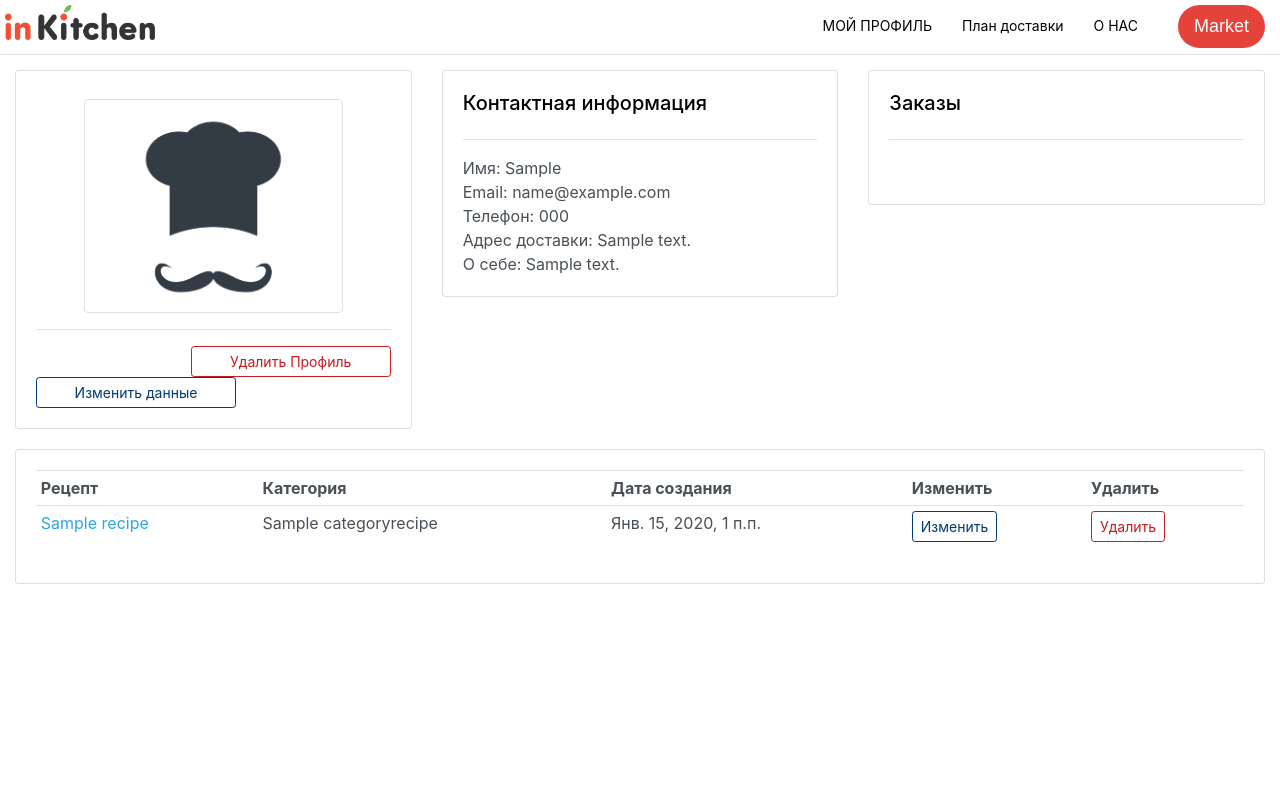
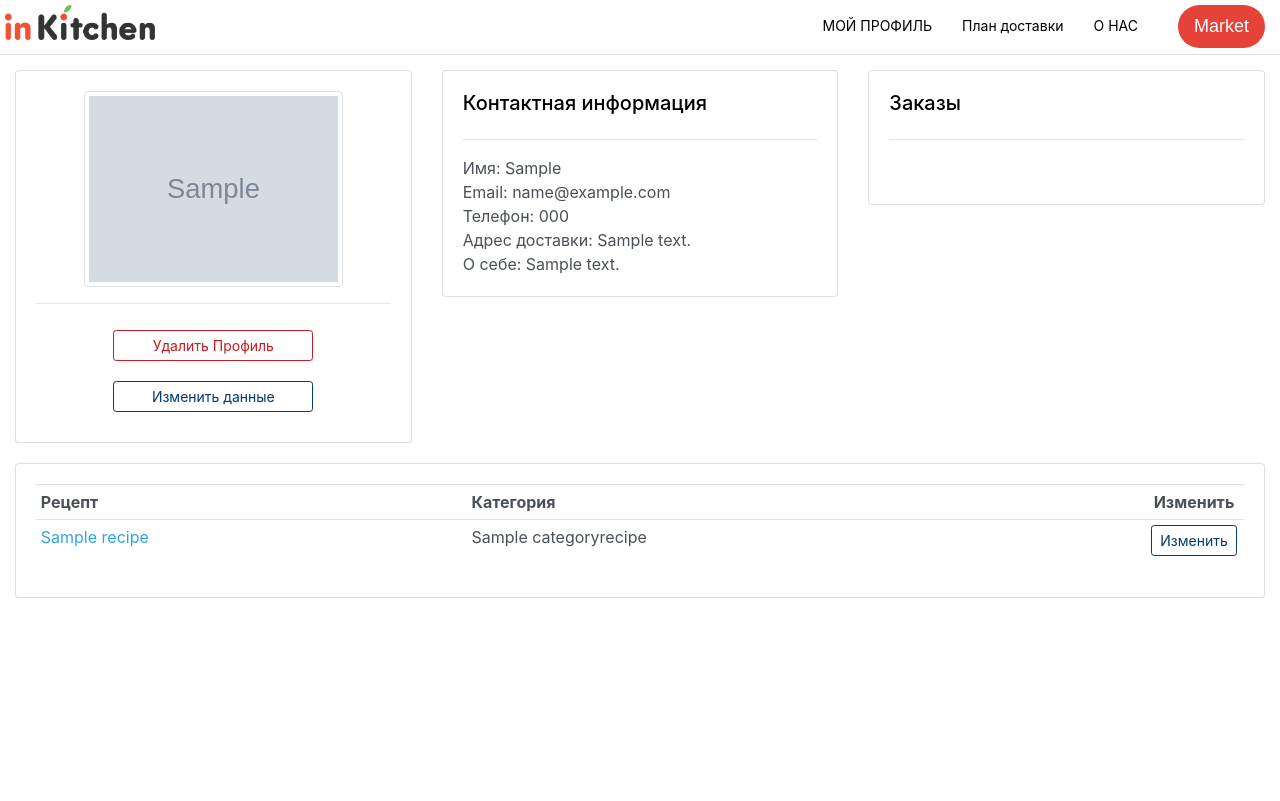
Before and after one commit to are-nic/inkitchen_app, a Django app: page /users/profile/ in a window 1280 px wide. Shown: the top 801 px of the page. Run offline with Django 3.2, Linux system fonts and the light colour scheme; a user stored in the database is signed in; tables that the repository leaves empty hold one stand-in row (values such as "Sample post"); grey boxes marked "Sample" are stand-in pictures; some libraries are stand-ins or nearby versions.

Commit message:
исправлен вывод рецептов в ЛК, добавлена возможность загрузить аватар

```diff
--- a/inkitchen/users/templates/profile.html
+++ b/inkitchen/users/templates/profile.html
@@ -7,27 +7,28 @@
     <div class="row profile-row">
         <div class="col-md">
             <div class="card card-body card-profile">
-                <h5>{{ user.groups.all.0}}</h5>
                 <div class="row">
                     <div class="col-sm-3 avatar-block"><!--left col-->
                         <div class="text-center">
-                            <img src="{% static 'main/img/profile_icons/cook.jpg' %}" class="avatar img-circle img-thumbnail" alt="avatar">
+                            <img src="{% if user.photo %}{{ user.photo.url }}{% else %}{% static 'main/img/profile_icons/cook.jpg' %}{% endif %}" class="avatar img-circle img-thumbnail" alt="avatar">
                         </div>
                     </div>
                 </div>
 
                 <hr>
+                <div class="profile_btns_block">
                 {% if user.is_authenticated and request.user == user %}
                 <!--если юзер в своем ЛК, то ему доступны кнопки-->
-                    <a class="btn btn-sm btn-outline-danger" href="{% url 'remove_profile' user.id %}">Удалить Профиль</a>
-                    <a class="btn btn-sm btn-outline-info" href="{% url 'upgrade_profile' user.id %}">Изменить данные</a>
+                    <a class="btn btn-sm btn-outline-danger remove_user" href="{% url 'remove_profile' user.id %}">Удалить Профиль</a>
+                    <a class="btn btn-sm btn-outline-info change_user" href="{% url 'upgrade_profile' user.id %}">Изменить данные</a>
                     {% for group in user.groups.all %}
                         {% if group.name == 'cooks' or group.name == 'doctors' or group.name == 'nutritionists'%}
-                            <a class="btn btn-sm btn-outline-success" href="{% url 'create_recipe' %}"> + Добавить рецепт</a>
+                            <a class="btn btn-sm btn-outline-success add_recipe" href="{% url 'create_recipe' %}"> + Добавить рецепт</a>
                         {% endif %}
                     {% endfor %}
             <!------------------------------конец блока popup формы изменения данных пользователя---------------------->
                 {% endif %}
+                </div>
             </div>
         </div>
 
@@ -74,22 +75,32 @@
                     <tr>
                         <th>Рецепт</th>
                         <th>Категория</th>
-                        <th>Дата создания</th>
                         {% if user.is_authenticated and request.user == user %}
-                            <th>Изменить</th>
-                            <th>Удалить</th>
+                            <th id="column_change_recipe">Изменить</th>
                         {% else %}
                             <th>Добавить в корзину</th>
                         {% endif %}
                     </tr>
                     {% for recipe in recipes %}
                         <tr>
-                            <td><a href="{% url 'recipe_details' recipe.slug %}">{{ recipe.title }}</a></td>
+                            <td>
+                                <a href="" class="recipeLinkModal"  data-title="{{ recipe.title }}"
+                                                                    data-image="{{ recipe.image.url }}"
+                                                                    data-description="{{ recipe.description }}"
+                                                                    data-kkal="{{ recipe.kkal }}"
+                                                                    data-protein="{{ recipe.protein }}"
+                                                                    data-fat="{{ recipe.fat }}"
+                                                                    data-carbo="{{ recipe.carbohydrates }}"
+                                                                    data-time="{{ recipe.cooking_time }}"
+                                                                    data-id="{{ recipe.id }}">{{ recipe.title }}</a>
+                            </td>
                             <td>{{ recipe.category }}</td>
-                            <td>{{ recipe.date_created }}</td>
                             {% if user.is_authenticated and request.user == user %}
-                                <td><a class="btn btn-sm btn-outline-info" href="{% url 'edit_recipe' recipe.id %}">Изменить</a></td>
-                                <td><a class="btn btn-sm btn-outline-danger" href="{% url 'remove_recipe' recipe.id %}">Удалить</a></td>
+                                <td class="item_btn_change_recipe">
+                                    <a class="btn btn-sm btn-outline-info change_recipe" href="{% url 'edit_recipe' recipe.id %}">
+                                        Изменить
+                                    </a>
+                                </td>
                             {% else %}
                                 <th>
                                     <form method="post" action="{% url 'cart_add' recipe.id %}">
@@ -110,4 +121,12 @@
             </div>
         </div>
     </div>
+    <!-------------------------------------- модальное окно карточки рецепта --------------------------------------------->
+    <div id="recipeModal">
+        {% include "recipe_card.html" %}
+    </div>
+    <div id="recipeOverlay"></div>
+
+    <script type="text/javascript" src="{% static 'main/js/profile.js' %}"></script>
+    <script type="text/javascript" src="{% static 'main/js/recipe_card.js' %}"></script>
 {% endblock %}
```
